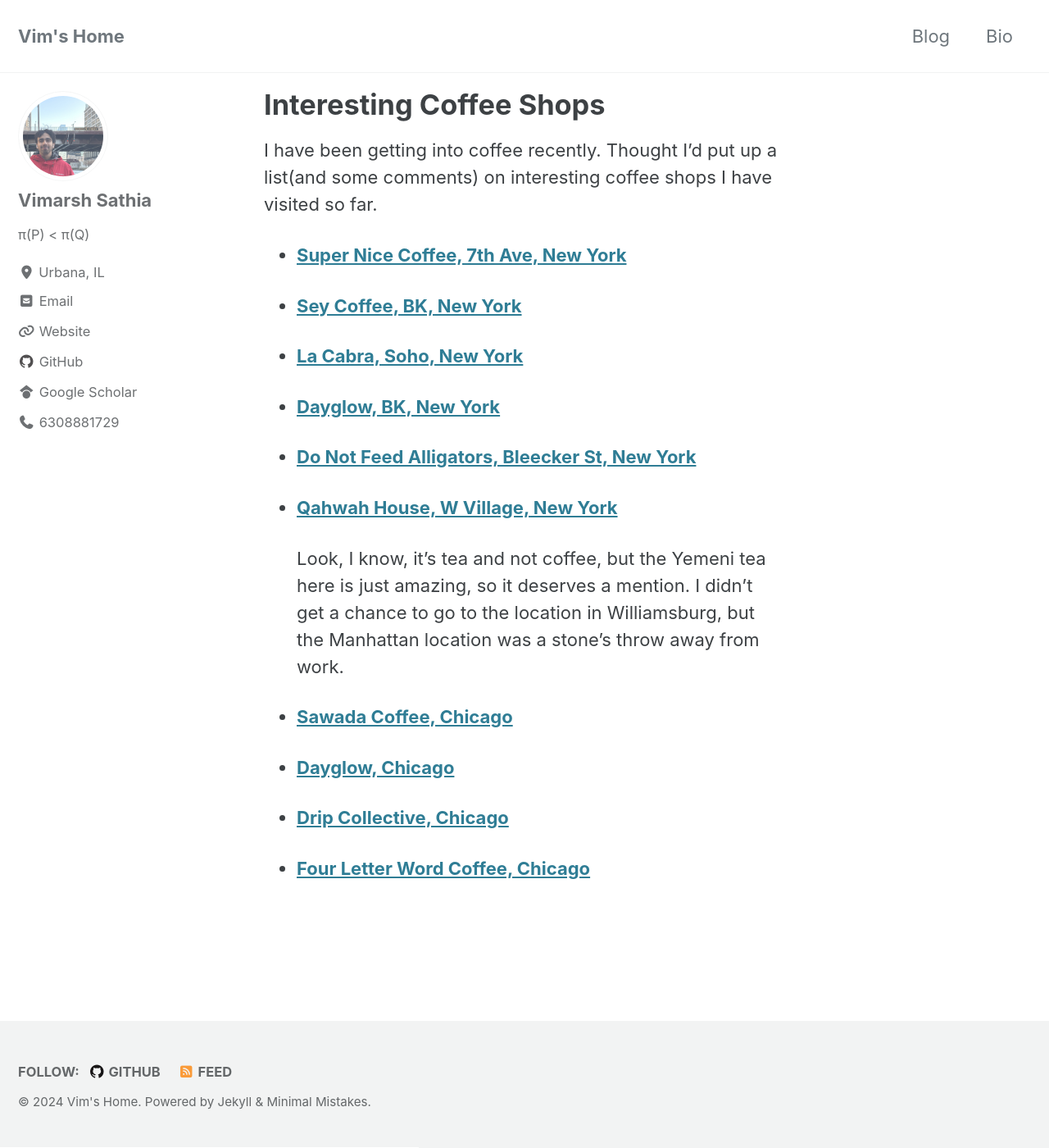
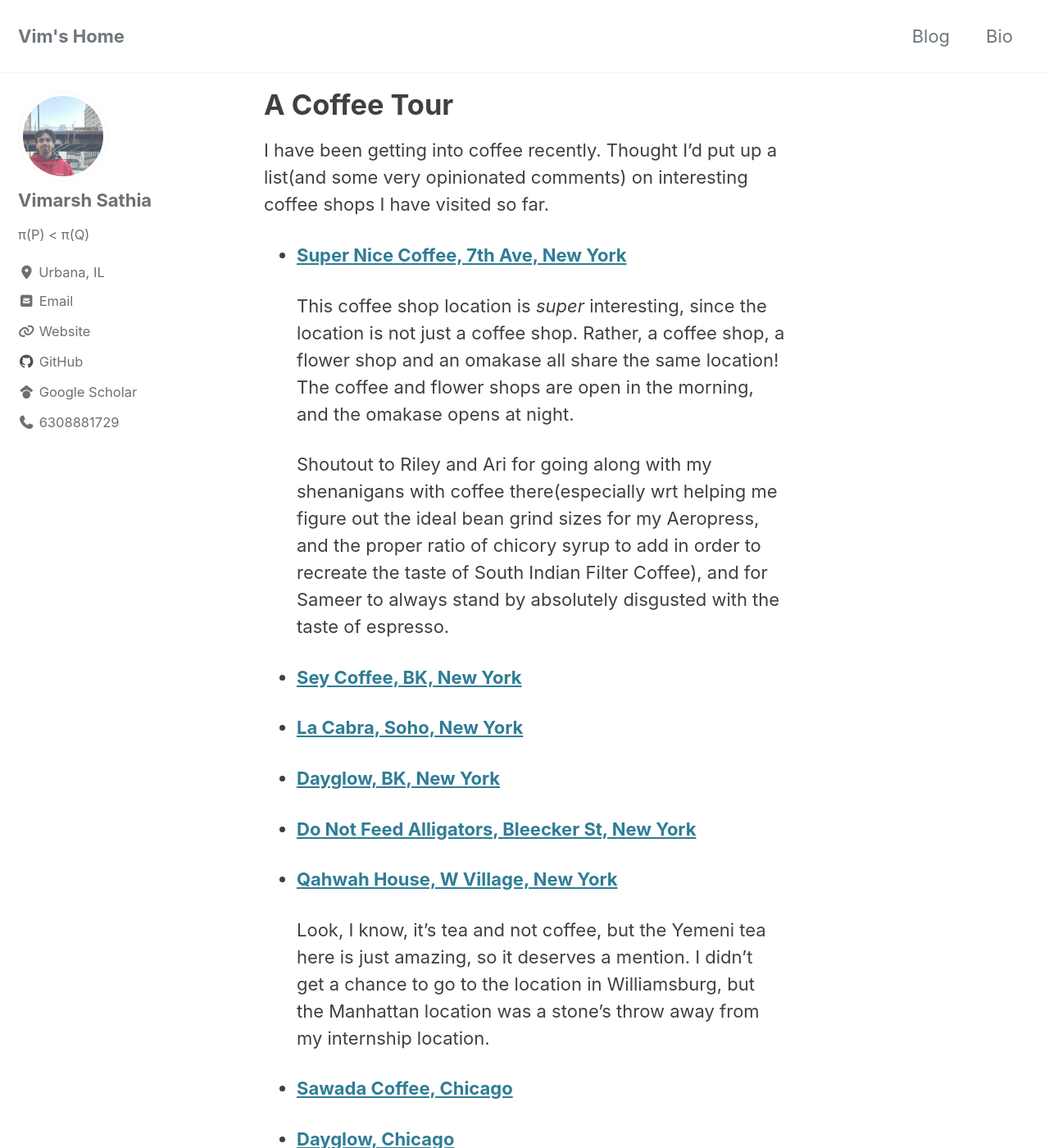
Before and after one commit to vimarsh6739/vimarsh6739.github.io, a Jekyll site: the page built from _posts/2024-10-14-on-coffee.md, in a window 1280 px wide and 1400 px high. Shown: the whole window at 82% size. Built offline with Jekyll 4.4.1, drawn with Linux system fonts in a browser that asks for light colours; cached includes are drawn as plain includes.

Commit message:
Super nice

```diff
--- a/_posts/2024-10-14-on-coffee.md
+++ b/_posts/2024-10-14-on-coffee.md
@@ -1,14 +1,18 @@
 ---
 layout: archive
-title: "Interesting Coffee Shops"
+title: "A Coffee Tour"
 date: 2024-10-14
 categories: [blog]
 tags: [coffee, tea]
 ---
 
-I have been getting into coffee recently. Thought I'd put up a list(and some comments) on interesting coffee shops I have visited so far.
+I have been getting into coffee recently. Thought I'd put up a list(and some very opinionated comments) on interesting coffee shops I have visited so far.
 
-- **[Super Nice Coffee, 7th Ave, New York](https://www.google.com/maps/search/Super+Nice+Coffee,+7th+Ave,+New+York)**
+- **[Super Nice Coffee, 7th Ave, New York](https://maps.app.goo.gl/vnC6WEoMScSuHXKA6)**
+
+    This coffee shop location is *super* interesting, since the location is not just a coffee shop. Rather, a coffee shop, a flower shop and an omakase all share the same location! The coffee and flower shops are open in the morning, and the omakase opens at night.
+
+    Shoutout to Riley and Ari for going along with my shenanigans with coffee there(especially wrt helping me figure out the ideal bean grind sizes for my Aeropress, and the proper ratio of chicory syrup to add in order to recreate the taste of South Indian Filter Coffee), and for Sameer to always stand by absolutely disgusted with the taste of espresso.
 
 - **[Sey Coffee, BK, New York](https://www.google.com/maps/search/Sey+Coffee,+Brooklyn,+New+York)**
 
@@ -20,7 +24,7 @@ I have been getting into coffee recently. Thought I'd put up a list(and some com
 
 - **[Qahwah House, W Village, New York](https://www.google.com/maps/search/Qahwah+House,+West+Village,+New+York)**
 
-    Look, I know, it's tea and not coffee, but the Yemeni tea here is just amazing, so it deserves a mention. I didn't get a chance to go to the location in Williamsburg, but the Manhattan location was a stone's throw away from work.
+    Look, I know, it's tea and not coffee, but the Yemeni tea here is just amazing, so it deserves a mention. I didn't get a chance to go to the location in Williamsburg, but the Manhattan location was a stone's throw away from my internship location.
 
 - **[Sawada Coffee, Chicago](https://www.google.com/maps/search/Sawada+Coffee,+Chicago)**
 
```
